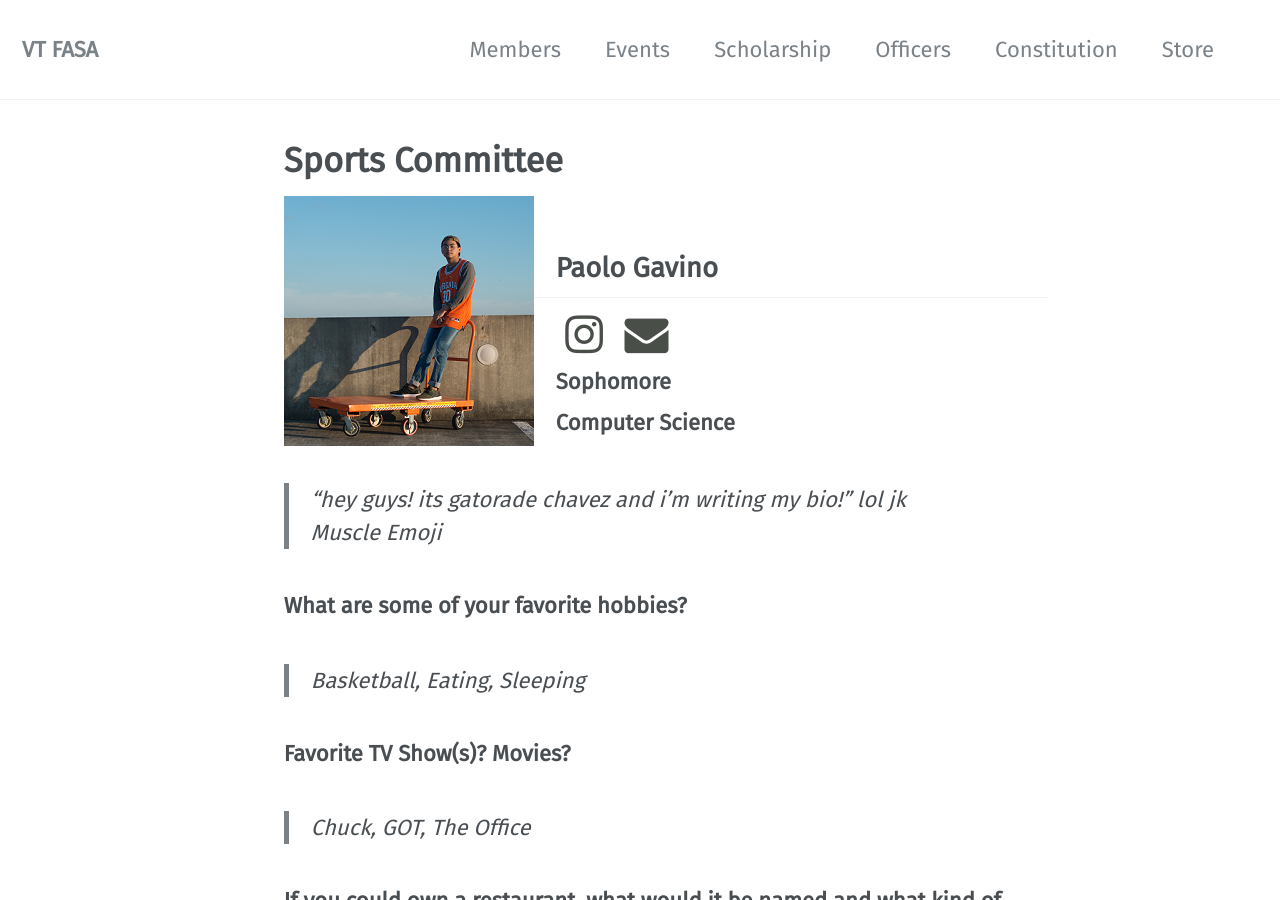
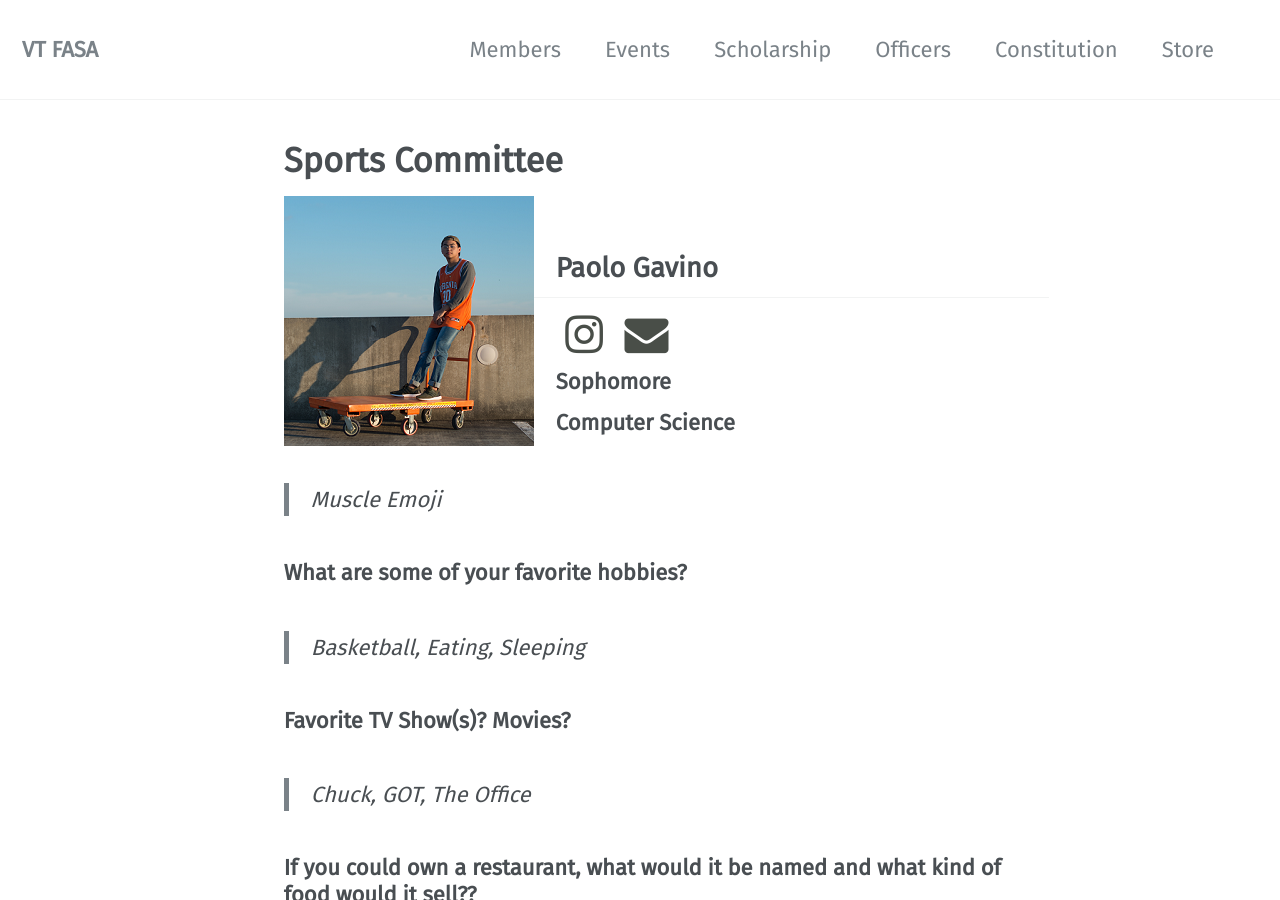
Before and after one commit to vtfasa/vtfasa.github.io, a Jekyll site: the page built from _pages/officers/sports.md, in a window 1280 px wide and 900 px high. Built offline with Jekyll 4.4.1, drawn with Linux system fonts in a browser that asks for light colours; some web fonts are replaced.

```diff
--- a/_pages/officers/sports.md
+++ b/_pages/officers/sports.md
@@ -21,8 +21,7 @@ permalink: /officers/sports/
 <h3 style="margin-top: 0">Sophomore</h3>
 **Computer Science**
 
-> *"hey guys! its gatorade chavez and i'm writing my bio!" lol jk*
-> Muscle Emoji
+> *Muscle Emoji*
 
 ### **What are some of your favorite hobbies?**
 
```
Also changed, not shown: _pages/officers/hospitality.md (+1 -1 lines).
